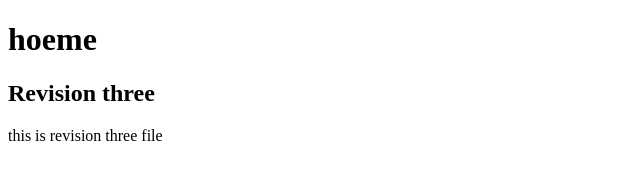
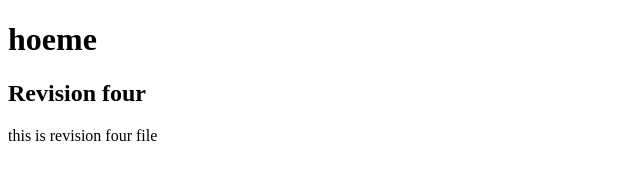
Before and after one commit to kyunnghee/wordpress, a plain HTML site: page index.html in a window 1280 px wide. Shown: the full height of the page, 0-640 px from the left. Drawn offline with Linux system fonts and the light colour scheme.

Commit message:
revision four

```diff
--- a/index.html
+++ b/index.html
@@ -6,7 +6,7 @@
 </head>
 <body>
 	<h1>hoeme</h1>
-	<h2>Revision three</h2>
-	<p>this is revision three file</p>
+	<h2>Revision four</h2>
+	<p>this is revision four file</p>
 </body>
 </html>
```
